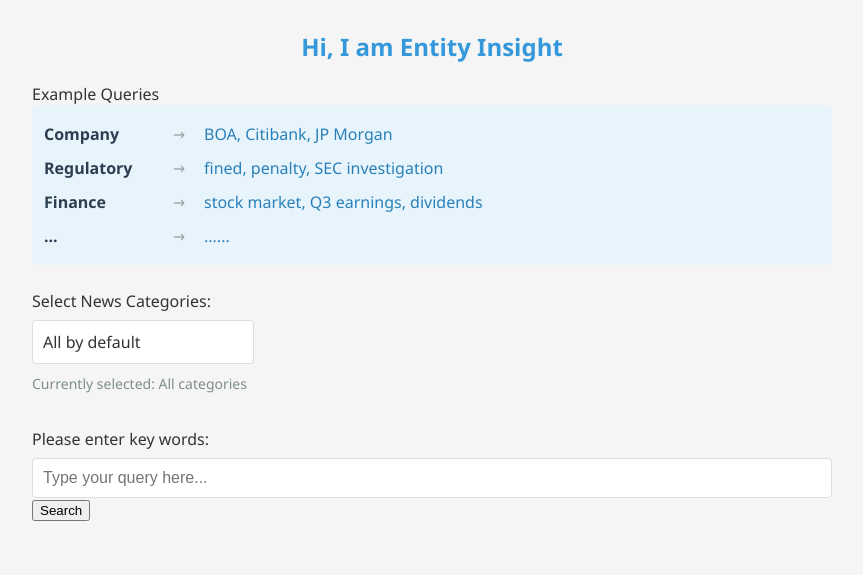
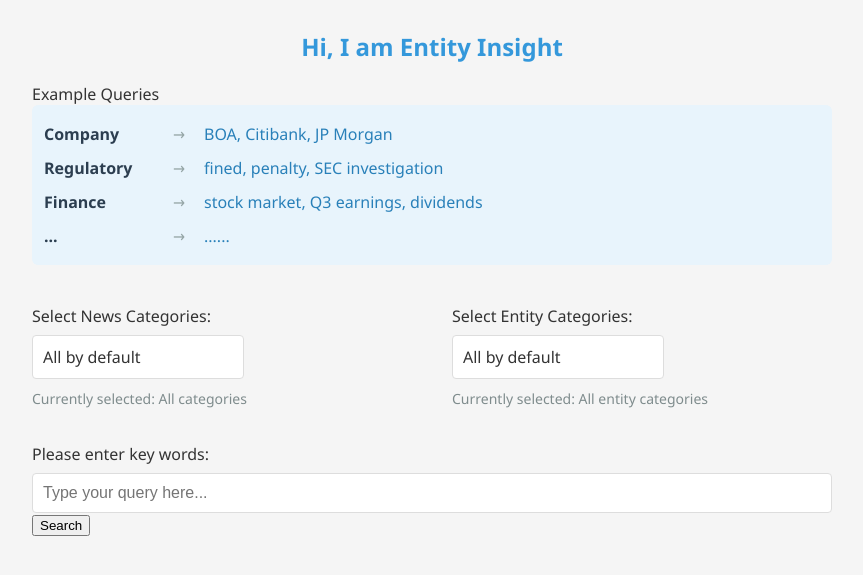
Before and after one commit to StephaniePengPizz/EntityInsight, a Django app: page /core/ in a window 1280 px wide. Shown: the part 20-595 px from the top of the page, without its empty margins (208-1071 px from the left). Run offline with Django 5.2, Linux system fonts and the light colour scheme; parts of the project's set-up code (start-up, migrations or seed data) failed here and were passed over.

Commit message:
feat: add two different features for user input and output

```diff
--- a/core/data/entity_types_test.json
+++ b/core/data/entity_types_test.json
@@ -9,9 +9,11 @@
     "Healthcare",
     "Agriculture"
   ],
-  "Product": [
+  "Regulators": [
     "Wine",
     "Oil",
+    "regulator1",
+    "regulator2",
     "Electric Vehicles",
     "Smartphones",
     "Pharmaceuticals",
--- a/core/data/relations_test.json
+++ b/core/data/relations_test.json
@@ -57,12 +57,12 @@
     {
         "docid": "doc6",
         "paraid": "para1",
-        "content": ["Energy", "includes", "Oil"]
+        "content": ["input entity", "relation 1", "regulator1"]
     },
     {
         "docid": "doc6",
         "paraid": "para2",
-        "content": ["Energy", "affects", "International Oil Prices"]
+        "content": ["input entity", "affects", "middle entity"]
     },
     {
         "docid": "doc7",
@@ -77,7 +77,7 @@
     {
         "docid": "doc8",
         "paraid": "para1",
-        "content": ["International Oil Prices", "depends on", "Oil"]
+        "content": ["middle entity", "depends on", "regulator2"]
     },
     {
         "docid": "doc8",
--- a/core/static/css/styles.css
+++ b/core/static/css/styles.css
@@ -230,7 +230,7 @@ h2 {
 .category-dropdown {
     position: relative;
     display: inline-block;
-    width: 50%;
+    width: 100%;
     margin-bottom: 20px;
 }
 
@@ -279,6 +279,17 @@ h2 {
     font-weight: bold;
 }
 
+.category-row {
+    display: flex;
+    justify-content: space-between;
+    gap: 40px;
+    flex-wrap: wrap; /* allows stacking on small screens */
+}
+
+.category-row .input-container {
+    flex: 1;
+    min-width: 300px;
+}
 .path-results {
     padding: 10px;
     background-color: #f9f9f9;
--- a/core/static/js/scripts.js
+++ b/core/static/js/scripts.js
@@ -1,24 +1,53 @@
 // Dropdown functionality
+function toggleEntityDropdown() {
+    document.getElementById('entityCategoryOptions').classList.toggle('show');
+}
+
+function toggleAllEntityCategories() {
+    const checkboxes = document.querySelectorAll('#entityCategoryOptions input[type="checkbox"]:not(#toggleAllEntity)');
+    const toggleAll = document.getElementById('toggleAllEntity');
+    const isChecked = toggleAll.checked;
+
+    checkboxes.forEach(checkbox => {
+        checkbox.checked = isChecked;
+    });
+
+    updateSelectedEntityCategories();
+}
+
+function updateSelectedEntityCategories() {
+    const checkboxes = document.querySelectorAll('#entityCategoryOptions input[type="checkbox"]:not(#toggleAllEntity)');
+    const selected = Array.from(checkboxes)
+        .filter(checkbox => checkbox.checked)
+        .map(checkbox => checkbox.value);
+
+    const toggleAll = document.getElementById('toggleAllEntity');
+    toggleAll.checked = selected.length === checkboxes.length;
+
+    const selectedText = selected.length === checkboxes.length ?
+        'All entity categories' :
+        selected.join(', ');
+
+    document.getElementById('selectedEntityCategories').textContent =
+        `Currently selected: ${selectedText}`;
+}
+
 function toggleDropdown() {
     document.getElementById('categoryOptions').classList.toggle('show');
 }
 
 // Close dropdown when clicking outside
 window.onclick = function(event) {
-    if (!event.target.matches('.category-select') && !event.target.matches('.category-option *')) {
-        var dropdowns = document.getElementsByClassName("category-options");
-        for (var i = 0; i < dropdowns.length; i++) {
-            var openDropdown = dropdowns[i];
-            if (openDropdown.classList.contains('show')) {
-                openDropdown.classList.remove('show');
-            }
-        }
+    if (!event.target.closest('.category-dropdown')) {
+        document.querySelectorAll(".category-options").forEach(dropdown => {
+            dropdown.classList.remove('show');
+        });
     }
 }
 
 // Toggle all categories
 function toggleAllCategories() {
-    const checkboxes = document.querySelectorAll('.category-options input[type="checkbox"]:not(#toggleAll)');
+    const checkboxes = document.querySelectorAll('#categoryOptions input[type="checkbox"]:not(#toggleAll)');
     const toggleAll = document.getElementById('toggleAll');
     const isChecked = toggleAll.checked;
 
@@ -31,7 +60,7 @@ function toggleAllCategories() {
 
 // Update selected categories display
 function updateSelectedCategories() {
-    const checkboxes = document.querySelectorAll('.category-options input[type="checkbox"]:not(#toggleAll)');
+    const checkboxes = document.querySelectorAll('#categoryOptions input[type="checkbox"]:not(#toggleAll)');
     const selected = Array.from(checkboxes)
         .filter(checkbox => checkbox.checked)
         .map(checkbox => checkbox.value);
@@ -49,18 +78,31 @@ function updateSelectedCategories() {
 
 // Initialize event listeners
 document.addEventListener('DOMContentLoaded', function() {
-    document.querySelectorAll('.category-options input[type="checkbox"]').forEach(checkbox => {
+    document.querySelectorAll('#categoryOptions input[type="checkbox"]').forEach(checkbox => {
         checkbox.addEventListener('change', function() {
             if (this.id !== 'toggleAll') {
                 updateSelectedCategories();
             }
         });
     });
+    document.querySelectorAll('#entityCategoryOptions input[type="checkbox"]').forEach(checkbox => {
+        checkbox.addEventListener('change', function() {
+            if (this.id !== 'toggleAllEntity') {
+                updateSelectedEntityCategories();
+            }
+        });
+    });
 
-    // Initialize Mermaid if on results page
+
+});
+
+
+// Add styling for path elements
+document.addEventListener('DOMContentLoaded', function () {
+    // Mermaid check
     if (typeof mermaid !== 'undefined') {
         mermaid.initialize({
-            startOnLoad: true,
+            startOnLoad: false,  // IMPORTANT: we'll call render manually
             theme: 'default',
             flowchart: {
                 useMaxWidth: false,
@@ -68,17 +110,27 @@ document.addEventListener('DOMContentLoaded', function() {
                 curve: 'basis'
             }
         });
+
+        // Manually render Mermaid diagrams
+        const diagrams = document.querySelectorAll('.mermaid');
+        diagrams.forEach((el, index) => {
+            const originalCode = el.textContent;
+            const id = `mermaid-${index}`;
+            el.id = id;
+            mermaid.render(id, originalCode, (svgCode) => {
+                el.innerHTML = svgCode;
+            });
+        });
     }
-});
 
-
-// Add styling for path elements
-document.querySelectorAll('.node').forEach(node => {
+    // Mermaid styles for nodes and relations — safe to keep
+    document.querySelectorAll('.node').forEach(node => {
         node.style.color = '#3498db';
         node.style.fontWeight = '500';
     });
 
-document.querySelectorAll('.relation').forEach(rel => {
-    rel.style.color = '#e74c3c';
-    rel.style.fontStyle = 'italic';
+    document.querySelectorAll('.relation').forEach(rel => {
+        rel.style.color = '#e74c3c';
+        rel.style.fontStyle = 'italic';
+    });
 });
--- a/core/templates/home.html
+++ b/core/templates/home.html
@@ -41,13 +41,14 @@
 
     <form method="post" action="{% url 'results' %}">
         {% csrf_token %}
+        <div class="category-row">
             <div class="input-container">
                 <label for="categories" class="input-label">Select News Categories:</label>
                 <div class="category-dropdown">
                     <div class="category-select" onclick="toggleDropdown()">
                         All by default
                     </div>
-                <div class="category-options" id="categoryOptions">
+                    <div class="category-options news-category-options" id="categoryOptions">
                         <div class="category-option toggle-all" onclick="toggleAllCategories()">
                             <input type="checkbox" id="toggleAll" checked>
                             <label for="toggleAll">Select All</label>
@@ -66,6 +67,30 @@
             </div>
 
             <div class="input-container">
+                <label for="entity_types" class="input-label">Select Entity Categories:</label>
+                <div class="category-dropdown entity-category-dropdown">
+                    <div class="category-select" onclick="toggleEntityDropdown()">
+                        All by default
+                    </div>
+                    <div class="category-options entity-category-options" id="entityCategoryOptions">
+                        <div class="category-option toggle-all" onclick="toggleAllEntityCategories()">
+                            <input type="checkbox" id="toggleAllEntity" checked>
+                            <label for="toggleAllEntity">Select All</label>
+                        </div>
+                        {% for ecat in entity_types %}
+                        <div class="category-option">
+                            <input type="checkbox" id="{{ ecat.slug }}" name="entity_types" value="{{ ecat.name }}" checked>
+                            <label for="{{ ecat.slug }}">{{ ecat.name }}</label>
+                        </div>
+                        {% endfor %}
+                    </div>
+                    <div class="selected-categories" id="selectedEntityCategories">
+                        Currently selected: All entity categories
+                    </div>
+                </div>
+            </div>
+        </div>
+        <div class="input-container">
             <label for="keywords" class="input-label">Please enter key words:</label>
             <input type="text" id="keywords" name="keywords" class="input-field" maxlength="50"
                    placeholder="Type your query here..." required>
--- a/core/views.py
+++ b/core/views.py
@@ -9,27 +9,39 @@ from knowledge_graph.views.show_graph_detail import find_relevant_nodes
 
 def home(request):
     categories = [
-        {'name': 'Finance', 'slug': 'finance'},
-        {'name': 'Company', 'slug': 'company'},
-        {'name': 'Macro', 'slug': 'macro'},
-        {'name': 'Politics', 'slug': 'politics'},
-        {'name': 'Technology', 'slug': 'technology'},
-        {'name': 'Real Estate', 'slug': 'realestate'},
-        {'name': 'Automotive', 'slug': 'automotive'},
-        {'name': 'Consumer', 'slug': 'consumer'},
-        {'name': 'Energy', 'slug': 'energy'},
-        {'name': 'Health', 'slug': 'health'},
-        {'name': 'Environment', 'slug': 'environment'},
-        {'name': 'Livelihoods', 'slug': 'livelihoods'},
+        {'name': 'Payments', 'slug': 'payments'},
+        {'name': 'Markets', 'slug': 'markets'},
+        {'name': 'Retail', 'slug': 'retail'},
+        {'name': 'Wholesale', 'slug': 'wholesale'},
+        {'name': 'Wealth', 'slug': 'wealth'},
+        {'name': 'Regulation', 'slug': 'regulation'},
+        {'name': 'Crime', 'slug': 'crime'},
+        {'name': 'Crypto', 'slug': 'crypto'},
+        {'name': 'Security', 'slug': 'security'},
+        {'name': 'Startups', 'slug': 'startups'},
+        {'name': 'Sustainable', 'slug': 'sustainable'},
+        {'name': 'AI', 'slug': 'ai'},
     ]
-    return render(request, 'home.html', {'categories': categories})
 
+    entity_types = [
+        {'name': 'Regulators', 'slug': 'regulators'},
+        {'name': 'Banks', 'slug': 'banks'},
+        {'name': 'Tech Companies', 'slug': 'tech-companies'},
+        {'name': 'Governments', 'slug': 'governments'},
+        {'name': 'Rating Agencies', 'slug': 'rating-agencies'},
+        {'name': 'Financial Infrastructure', 'slug': 'financial-infrastructure'},
+        {'name': 'Key People', 'slug': 'key-people'},
+    ]
+    return render(request, 'home.html', {
+        'categories': categories,
+        'entity_types': entity_types
+    })
 
 def results(request):
     if request.method == 'POST':
         keywords = request.POST.get('keywords', '')
         selected_categories = request.POST.getlist('categories', [])
-
+        selected_entity_categories = request.POST.getlist('entity_types', [])
         # sample data
         news_by_category = {
             'Regulatory Actions': [
@@ -54,7 +66,7 @@ def results(request):
         summary_category = selected_categories[0] if selected_categories else None
 
         # 生成特定类别的AI总结
-        llm_summary = summarize_for_category(summary_category, news_by_category.get(summary_category, 'Finance'))
+        llm_summary = ""#summarize_for_category(summary_category, news_by_category.get(summary_category, 'Finance'))
         #llm_summary = "summary placeholder"
 
         result = find_relevant_nodes(request)
@@ -62,6 +74,7 @@ def results(request):
         context = {
             'keywords': keywords,
             'summary_category': selected_categories[0],
+            'entity_category': selected_entity_categories[0],
             'news_by_category': news_by_category,
             'result': result,
             'graph_description': graph_description,
--- a/knowledge_graph/views/show_graph_detail.py
+++ b/knowledge_graph/views/show_graph_detail.py
@@ -9,8 +9,8 @@ from EntityInsight import settings
 
 
 def find_relevant_nodes(request):
-    target_types = ['Product']
-    source = 'Energy'
+    target_types = ['Regulators']
+    source = 'input entity'
     cutoff = 3
     num_paths = 5
 
@@ -38,7 +38,7 @@ def find_relevant_nodes(request):
         print(target_type)
         for node in current_type_dict_word_list[target_type]:
             # Find all simple paths from source(use input) to every target node in the target types(user input)
-            all_paths = nx.all_simple_paths(graph, source=source, target=node, cutoff=cutoff)
+            all_paths = nx.all_simple_paths(graph, source=source, target=node, cutoff=3)
             for path in all_paths:
                 flag = True
                 weight_list = [(graph.get_edge_data(path[i], path[i + 1])['weight']) ** (1 / 3) for i in
--- a/requirements.txt
+++ b/requirements.txt
@@ -4,4 +4,4 @@ requests
 python-dateutil
 networkx
 markdownify
-google-genai
+google-generativeai
```
Also changed, not shown: core/templates/results.html (+5 -2 lines), genai_integration/views.py (+1 -34 lines), db.sqlite3, 1 other file. Lines whose indentation alone changed are shown as unchanged.
